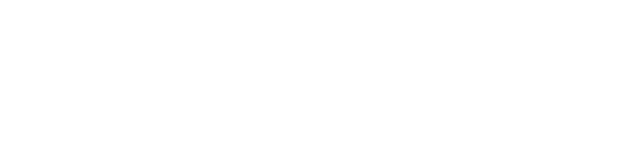
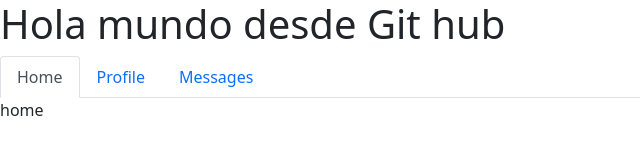
Before and after one commit to Jhafet19/puroCss, a plain HTML site: page cosas.html in a window 1280 px wide. Shown: the whole page, without its empty margins (0-640 px from the left). Drawn offline with nearby package versions, Linux system fonts and the light colour scheme.

Commit message:
mas cosas

```diff
--- a/cosas.html
+++ b/cosas.html
@@ -4,8 +4,84 @@
     <meta charset="UTF-8">
     <meta name="viewport" content="width=device-width, initial-scale=1.0">
     <title>Estoy probando subir y bajar cambios</title>
+    <link href="https://cdn.jsdelivr.net/npm/bootstrap@5.0.2/dist/css/bootstrap.min.css" rel="stylesheet" integrity="sha384-EVSTQN3/azprG1Anm3QDgpJLIm9Nao0Yz1ztcQTwFspd3yD65VohhpuuCOmLASjC" crossorigin="anonymous">
 </head>
 <body>
+    <h1>Hola mundo desde Git hub</h1>
+<!-- Nav tabs -->
+<ul class="nav nav-tabs" id="myTab" role="tablist">
+    <li class="nav-item" role="presentation">
+        <button
+            class="nav-link active"
+            id="home-tab"
+            data-bs-toggle="tab"
+            data-bs-target="#home"
+            type="button"
+            role="tab"
+            aria-controls="home"
+            aria-selected="true"
+        >
+            Home
+        </button>
+    </li>
+    <li class="nav-item" role="presentation">
+        <button
+            class="nav-link"
+            id="profile-tab"
+            data-bs-toggle="tab"
+            data-bs-target="#profile"
+            type="button"
+            role="tab"
+            aria-controls="profile"
+            aria-selected="false"
+        >
+            Profile
+        </button>
+    </li>
+    <li class="nav-item" role="presentation">
+        <button
+            class="nav-link"
+            id="messages-tab"
+            data-bs-toggle="tab"
+            data-bs-target="#messages"
+            type="button"
+            role="tab"
+            aria-controls="messages"
+            aria-selected="false"
+        >
+            Messages
+        </button>
+    </li>
+</ul>
 
+<!-- Tab panes -->
+<div class="tab-content">
+    <div
+        class="tab-pane active"
+        id="home"
+        role="tabpanel"
+        aria-labelledby="home-tab"
+    >
+         home
+    </div>
+    <div
+        class="tab-pane"
+        id="profile"
+        role="tabpanel"
+        aria-labelledby="profile-tab"
+    >
+         profile
+    </div>
+    <div
+        class="tab-pane"
+        id="messages"
+        role="tabpanel"
+        aria-labelledby="messages-tab"
+    >
+         messages
+    </div>
+</div>
+
+<script src="https://cdn.jsdelivr.net/npm/bootstrap@5.0.2/dist/js/bootstrap.bundle.min.js" integrity="sha384-MrcW6ZMFYlzcLA8Nl+NtUVF0sA7MsXsP1UyJoMp4YLEuNSfAP+JcXn/tWtIaxVXM" crossorigin="anonymous"></script>
 </body>
 </html>
```
